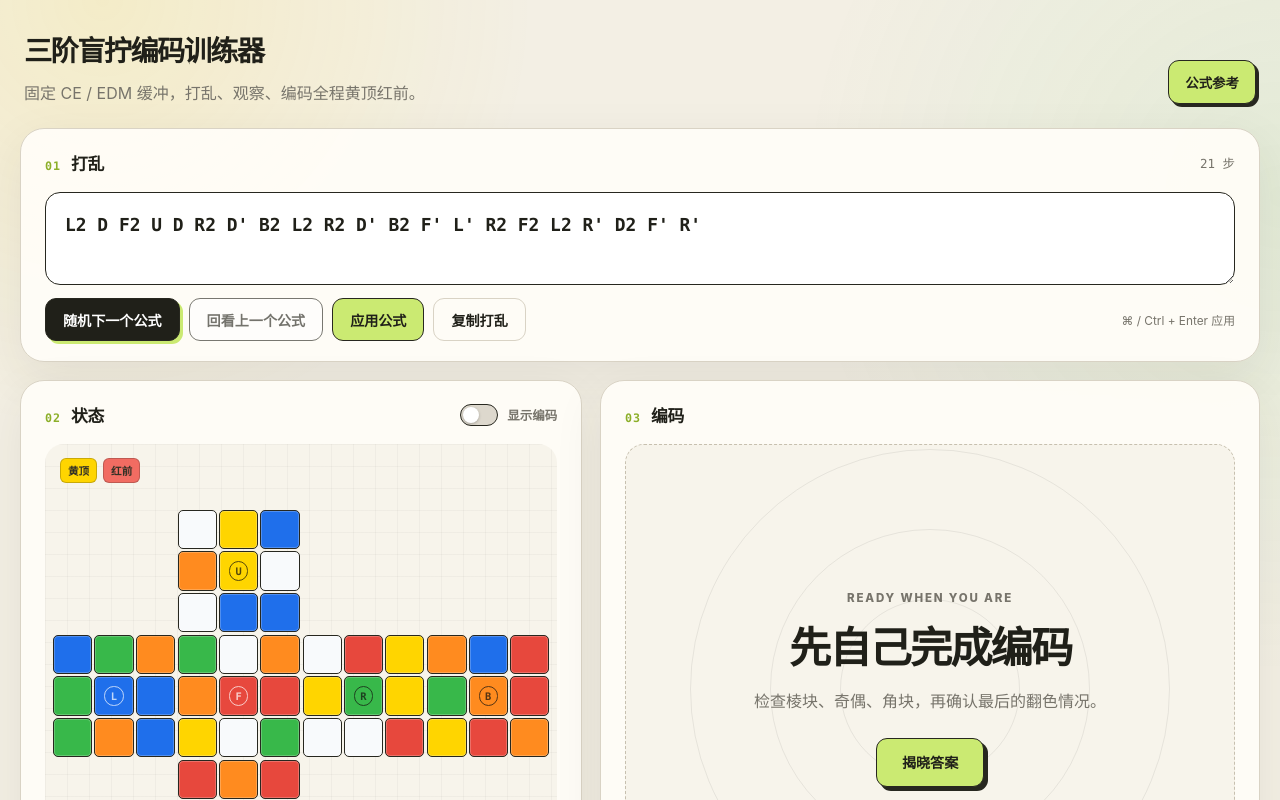
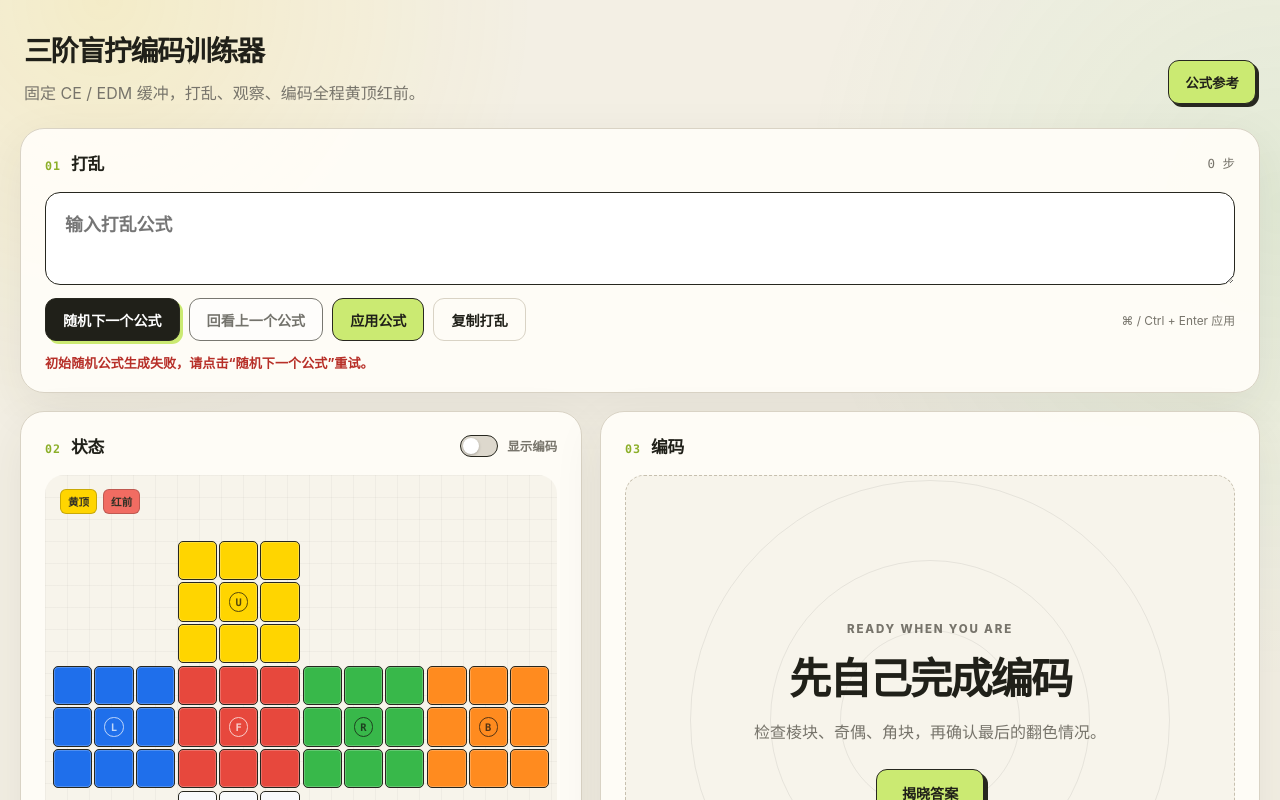
Before and after one commit to caizilong/Blindfolded, a Next.js app: page / in a window 1280 px wide. Shown: the top 800 px of the page. Built offline with nearby package versions, Linux system fonts and the light colour scheme.

Commit message:
Generate a random scramble on page load

```diff
--- a/app/globals.css
+++ b/app/globals.css
@@ -200,6 +200,11 @@ input:focus-visible+.switch-track {
   font-size: clamp(0.92rem, 1.6vw, 1.12rem);
   font-weight: 650;
   line-height: 1.55;
+}
+
+#scramble-input:disabled {
+  cursor: progress;
+  opacity: 0.72;
 }
 
 .scramble-actions {
--- a/app/page.tsx
+++ b/app/page.tsx
@@ -12,8 +12,6 @@ import {
   type OrientationIssue,
 } from "./cube-engine.mjs";
 
-const CALIBRATION_SCRAMBLE =
-  "L2 D F2 U D R2 D' B2 L2 R2 D' B2 F' L' R2 F2 L2 R' D2 F' R'";
 const MAX_HISTORY_LENGTH = 50;
 
 type ScrambleModule = typeof import("cubing/scramble");
@@ -28,6 +26,12 @@ function loadScrambleModule() {
     });
   }
   return scrambleModulePromise;
+}
+
+async function createRandomAnalysis() {
+  const { randomScrambleForEvent } = await loadScrambleModule();
+  const scramble = (await randomScrambleForEvent("333")).toString();
+  return analyzeScramble(scramble);
 }
 
 function CubeFace({
@@ -158,14 +162,12 @@ function answerText(analysis: MemoAnalysis) {
 }
 
 export default function Home() {
-  const [input, setInput] = useState(CALIBRATION_SCRAMBLE);
-  const [analysis, setAnalysis] = useState<MemoAnalysis>(() =>
-    analyzeScramble(CALIBRATION_SCRAMBLE),
-  );
+  const [input, setInput] = useState("");
+  const [analysis, setAnalysis] = useState<MemoAnalysis>(() => analyzeScramble(""));
   const [revealed, setRevealed] = useState(false);
   const [showLetters, setShowLetters] = useState(false);
   const [history, setHistory] = useState<MemoAnalysis[]>([]);
-  const [busy, setBusy] = useState(false);
+  const [busy, setBusy] = useState(true);
   const [error, setError] = useState("");
   const [notice, setNotice] = useState("");
 
@@ -175,9 +177,27 @@ export default function Home() {
   );
 
   useEffect(() => {
-    void loadScrambleModule().catch(() => {
-      // The button will retry and surface a user-facing error if preloading fails.
-    });
+    let active = true;
+
+    void createRandomAnalysis()
+      .then((next) => {
+        if (!active) return;
+        setInput(next.scramble);
+        setAnalysis(next);
+        setError("");
+      })
+      .catch((caught) => {
+        if (!active) return;
+        console.error("Failed to generate the initial random 3x3 scramble", caught);
+        setError("初始随机公式生成失败，请点击“随机下一个公式”重试。");
+      })
+      .finally(() => {
+        if (active) setBusy(false);
+      });
+
+    return () => {
+      active = false;
+    };
   }, []);
 
   function applyAnalysis(next: MemoAnalysis, nextNotice = "") {
@@ -208,9 +228,7 @@ export default function Home() {
     setError("");
     setNotice("");
     try {
-      const { randomScrambleForEvent } = await loadScrambleModule();
-      const scramble = (await randomScrambleForEvent("333")).toString();
-      const next = analyzeScramble(scramble);
+      const next = await createRandomAnalysis();
       applyAnalysis(next, "新公式已生成");
     } catch (caught) {
       console.error("Failed to generate a random 3x3 scramble", caught);
@@ -268,16 +286,23 @@ export default function Home() {
           打乱公式
         </label>
         <textarea
+          disabled={busy}
           id="scramble-input"
           onChange={(event) => setInput(event.target.value)}
           onKeyDown={(event) => {
             if ((event.metaKey || event.ctrlKey) && event.key === "Enter") applyInput();
           }}
+          placeholder={busy ? "正在生成随机公式…" : "输入打乱公式"}
           spellCheck={false}
           value={input}
         />
         <div className="scramble-actions">
-          <button className="button primary-button" onClick={nextScramble} disabled={busy}>
+          <button
+            aria-label="随机下一个公式"
+            className="button primary-button"
+            disabled={busy}
+            onClick={nextScramble}
+          >
             {busy ? "正在生成…" : "随机下一个公式"}
           </button>
           <button
```
Also changed, not shown: 1 other file (tests, documents, lock files or other folders).
